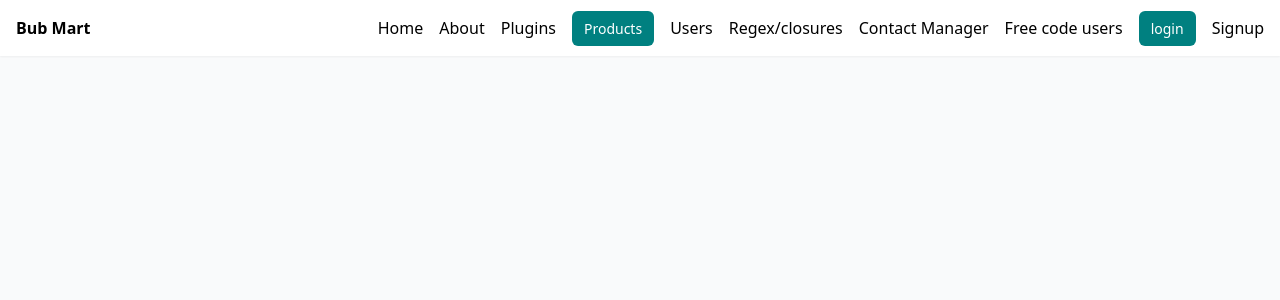
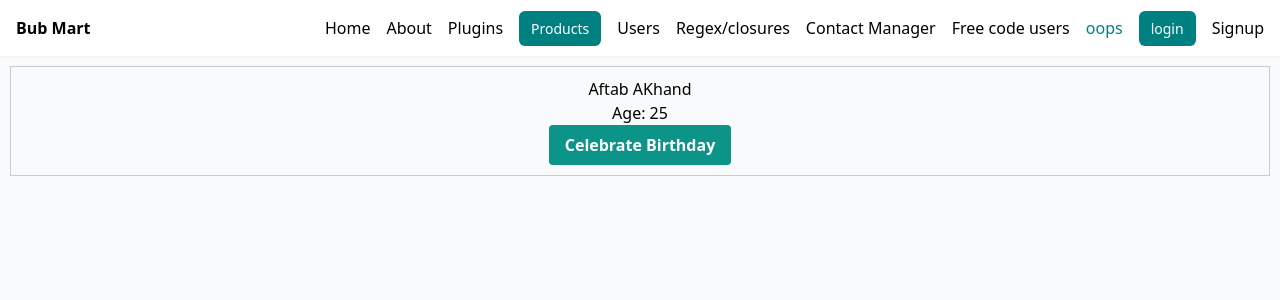
Before and after one commit to gaurav-500apps/nuxt-project, a Nuxt app: page /oops in a window 1280 px wide. Shown: the top 300 px of the page. Built offline with nearby package versions, Linux system fonts and the light colour scheme.

Commit message:
OOP implemented

```diff
--- a/layouts/default.vue
+++ b/layouts/default.vue
@@ -29,6 +29,7 @@ const handleLogOut = () => {
                     <li><NuxtLink to="/spamfilter">Regex/closures</NuxtLink></li>
                     <li><NuxtLink to="/contactmanager">Contact Manager</NuxtLink></li>
                     <li><NuxtLink to="/fetch">Free code users</NuxtLink></li>
+                    <li><NuxtLink to="/oops">oops</NuxtLink></li>
                     <li v-if="!status"><NuxtLink to="/login" class="btn">login</NuxtLink></li>
                     <li v-if="!status"><NuxtLink to="/signup">Signup</NuxtLink></li>
                     <li @click="handleLogOut" v-if="status"><NuxtLink to="/">logout</NuxtLink></li>
--- /dev/null
+++ b/pages/oops.vue
@@ -0,0 +1,50 @@
+<script>
+class Person {
+  constructor(name, age) {
+    this.name = name;
+    this.age = age;
+  }
+
+  celebrateBirthday() {
+    this.age += 1;
+    console.log(
+      `Happy Birthday, ${this.name}! You are now ${this.age} years old.`
+    );
+  }
+}
+
+export default {
+  data() {
+    return {
+      person: new Person("Aftab AKhand", 25),
+    };
+  },
+  methods: {
+    celebrateBirthday() {
+      this.person.celebrateBirthday();
+    },
+  },
+};
+</script>
+
+<template>
+  <div class="person-card">
+    <h2>{{ person.name }}</h2>
+    <p>Age: {{ person.age }}</p>
+    <button
+      @click="celebrateBirthday"
+      class="bg-teal-600 hover:bg-blue-700 text-white font-bold py-2 px-4 rounded"
+    >
+      Celebrate Birthday
+    </button>
+  </div>
+</template>
+
+<style scoped>
+.person-card {
+  border: 1px solid #ccc;
+  padding: 10px;
+  margin: 10px;
+  text-align: center;
+}
+</style>
```
